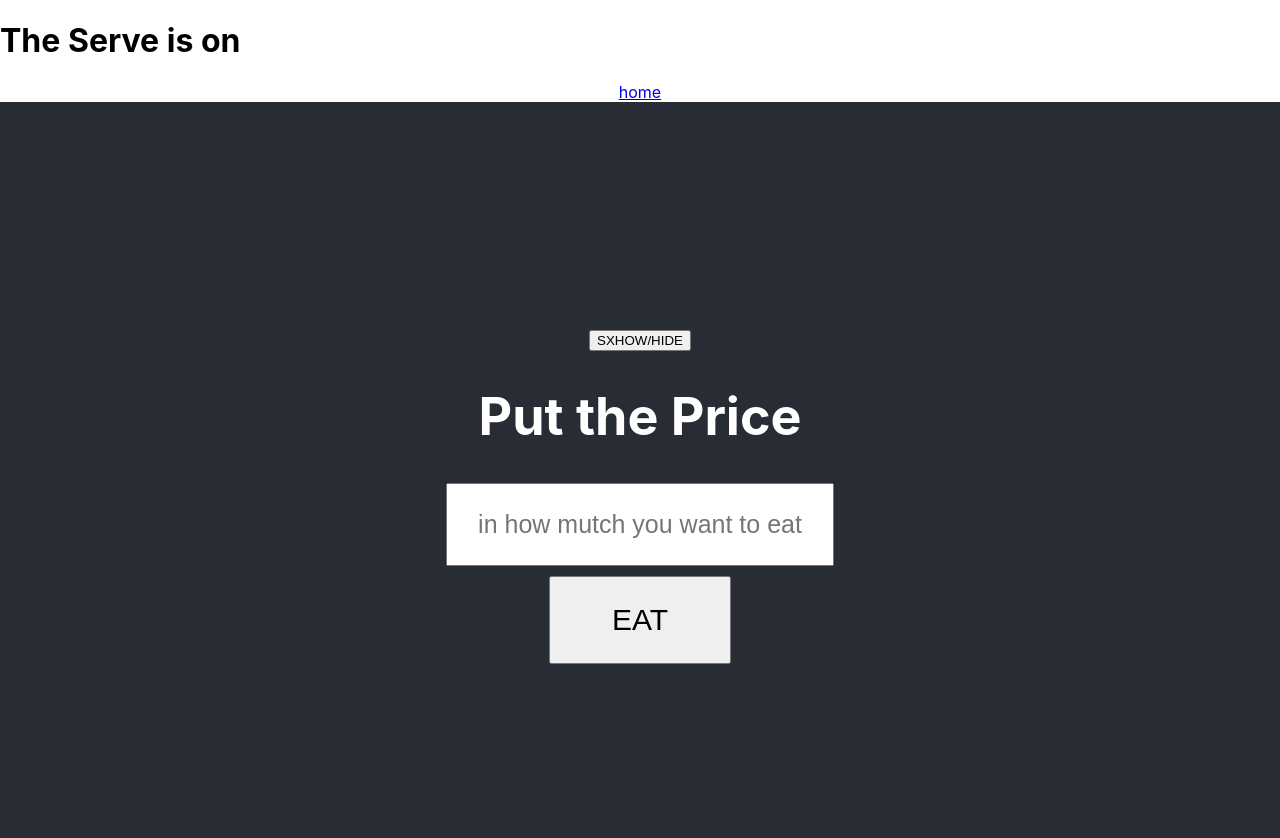
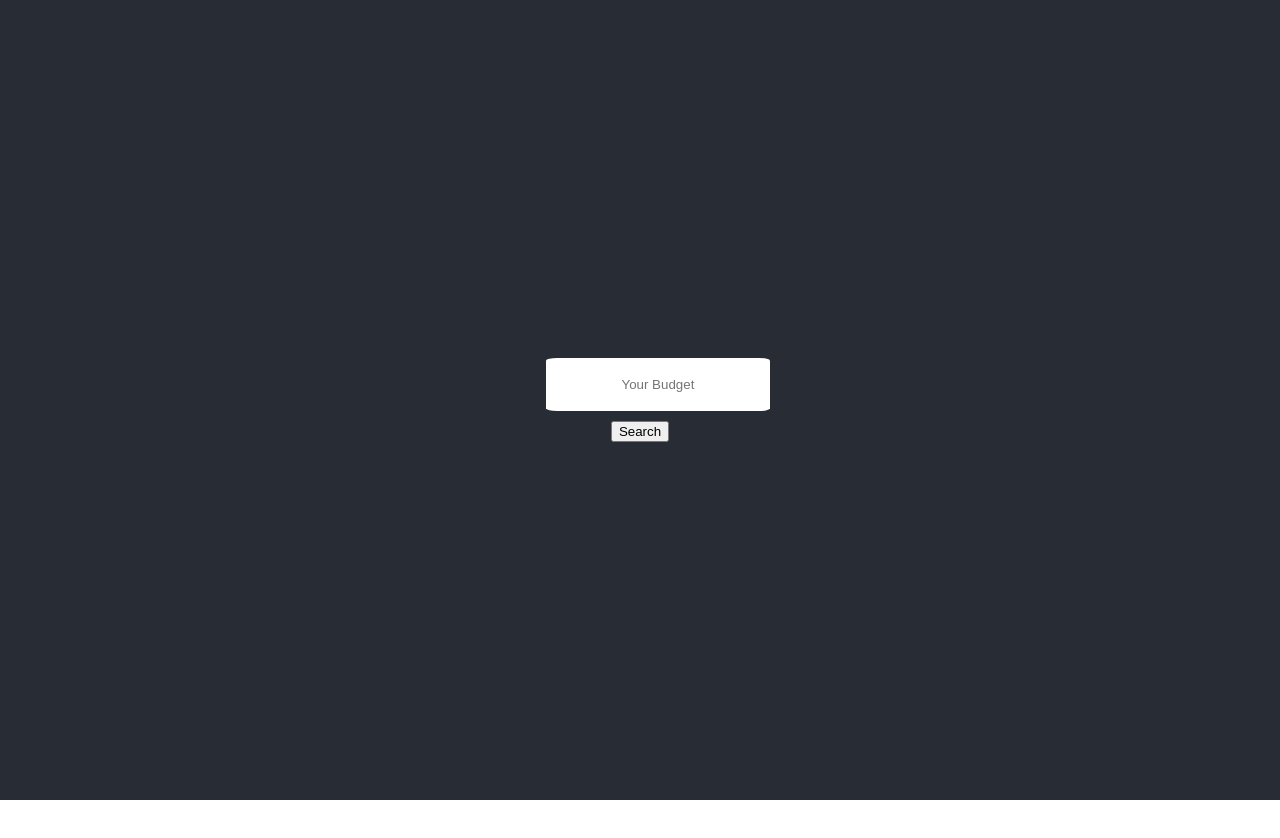
Before and after one commit to ninjas-code/Tafran, a React (Create React App) app: page / in a window 1280 px wide. Shown: the top 838 px of the page. After the commit the page ends 800 px from the top, so only its background shows below. Built offline with nearby package versions, Linux system fonts and the light colour scheme.

Commit message:
AddFetch

```diff
--- a/public/index.html
+++ b/public/index.html
@@ -22,7 +22,7 @@
     <title>React App</title>
   </head>
   <body>
-    <h1>The Serve is on</h1>
+
     <noscript>You need to enable JavaScript to run this app.</noscript>
     <div id="root"></div>
     <!--
--- a/src/App.css
+++ b/src/App.css
@@ -32,15 +32,30 @@
     transform: rotate(360deg);
   }
 }
-input.Input {
-  padding: 25px;
+/* input.input {
+  padding: 5%;
   width: 66%;
-  font-size: 25px;
+  font-size: 25%;
+  text-align: center;
+} */
+input.input{
+  width: 130px;
+  border: none;
+  outline: none;
+  cursor:pointer;
+  border-radius: 5%;
+  padding: 10% 25%;
   text-align: center;
 }
 button.button {
-  padding: 25px;
-  margin: 10px;
-  width: 36%;
-  font-size: 30px;
+  background: red;
+  padding: 10%;
+  /* margin: */
+  /* width: 36%; */
+  width: 130%;
+  border: none;
+  outline: none;
+  cursor:pointer;
+  font-size: 30%;
+  text-align: center;
 }
--- a/src/components/Nav.jsx
+++ b/src/components/Nav.jsx
@@ -8,7 +8,7 @@ const Navgation =() =>{
         {/* <NavLink to="/login">login as admin</NavLink> <br></br>
        <NavLink to="/meals">show meals</NavLink><br></br>
        <NavLink to="/resturant">Shwo Resturants</NavLink><br></br> */}
-       <NavLink to="/">home</NavLink>
+       {/* <NavLink to="/">home</NavLink>  */}
        </div>
 
 
--- a/src/components/food.jsx
+++ b/src/components/food.jsx
@@ -1,5 +1,5 @@
 import React from 'react';
-import { BrowserRouter , Route} from 'react-router-dom';
+import { BrowserRouter } from 'react-router-dom';
 import $ from 'jquery';
 
 class Food extends React.Component{
@@ -18,47 +18,65 @@ class Food extends React.Component{
   }
 
 
-  sendPriceToServer(e) {
-    var obj = {
-      price: this.state.Price
+  // sendPriceToServer(e) {
+  //   var obj = {
+  //     price: this.state.Price
+  //   }
+  //       var that=this;
+
+  //       $.ajax({
+  //         method: "POST",
+  //         data: {
+  //           obj
+  //   },
+  //         url: 'http://127.0.0.1:3000/price',
+  //         dataType: "application/json",
+
+  //         success: (data) => {
+  //           that.setState({
+  //             items: data
+  //           })
+  //         },
+  //         error: (err) => {
+  //           console.log('err', err);
+  //         }
+  //       });
+  //     }
+    sendPriceToServer(){
+
+     const body= {price:this.state.Price};
+     fetch('http://127.0.0.1:3000/price', {
+       method:'post',
+       body:JSON.stringify(body),
+       headers:{"Content-Type" : "application/json"}
+
+     })
+
+
     }
-        var that=this;
-
-        $.ajax({
-          method: "POST",
-          data: {
-            obj
-    },
-          url: 'http://127.0.0.1:3000/price',
-          dataType: "application/json",
-
-          success: (data) => {
-            that.setState({
-              items: data
-            })
-          },
-          error: (err) => {
-            console.log('err', err);
-          }
-        });
-      }
-
     render(){
         return(
       <BrowserRouter>
     <div className="App">
 
     <header className="App-header">
-      <button>SXHOW/HIDE</button>
+      {/* <button>SXHOW/HIDE</button> */}
 
       <form method="POST">
-      <h1 className="title">Put the Price</h1>
-      <input className="Input" placeholder="in how mutch you want to eat" value= {this.state.Price} onChange={this.handelPriceChange.bind(this)} name="price"/>
-      <button className="button" onClick={this.sendPriceToServer.bind(this)} >EAT</button>
+
+
+      <input className="input"
+      placeholder="Your Budget"
+      value= {this.state.Price}
+      onChange={this.handelPriceChange.bind(this)}
+      name="price"/>
+
+      <button className="search"
+      onClick={this.sendPriceToServer.bind(this)} >Search</button>
       </form>
-    </header>
+     </header>
 
-  </div>
+     </div>
   </BrowserRouter>
         )}
 };
```
